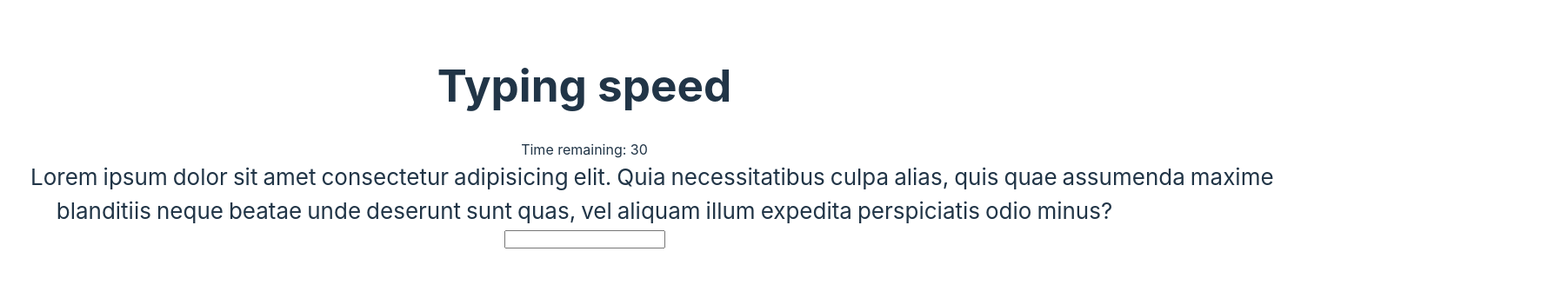
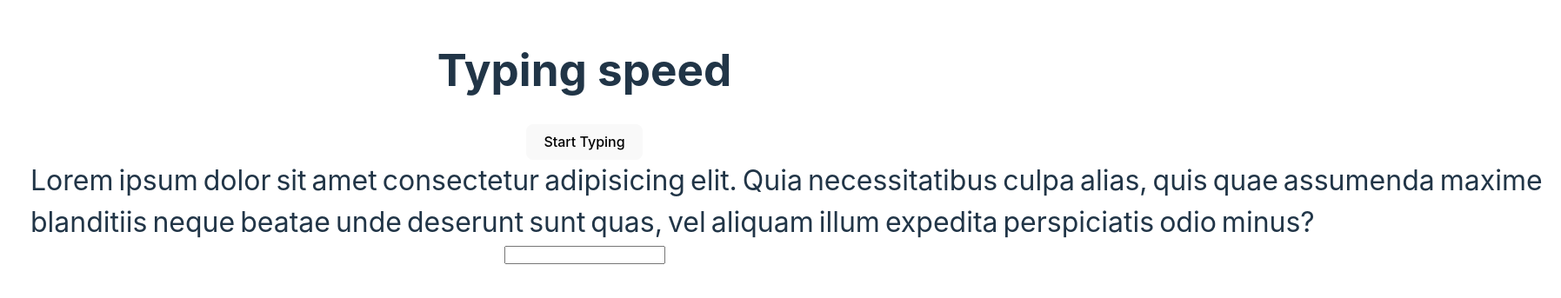
Before and after one commit to SiddharthaSarma/typing-speed-app-vue, a Vue app: page / in a window 1280 px wide. Shown: the part 239-582 px from the top of the page at 87% size, 1795 px wide, since content can reach past the window. Built offline with nearby package versions, Linux system fonts and the light colour scheme.

Commit message:
add timer logic to start typing

```diff
--- a/src/App.vue
+++ b/src/App.vue
@@ -3,16 +3,21 @@ import Timer from './components/Timer.vue';
 import TextGenerator from './components/TextGenerator.vue';
 import { ref } from 'vue';
 const typingText = ref('');
+const showTimer = ref(false)
 const handleUserTyping = (input: Event) => {
-  console.log((input as InputEvent).data)
+  console.log((input as InputEvent).data);
+};
+const startTyping = () => {
+  showTimer.value = true;
 }
 </script>
 
 <template>
   <h1>Typing speed</h1>
-  <Timer />
+  <button v-if="!showTimer" @click="startTyping">Start Typing</button>
+  <Timer v-if="showTimer" :timer="30" />
   <TextGenerator />
-  <input v-model="typingText" @input="handleUserTyping"/>
+  <input v-model="typingText" @input="handleUserTyping" />
 </template>
 
 <style scoped>
@@ -22,9 +27,11 @@ const handleUserTyping = (input: Event) => {
   will-change: filter;
   transition: filter 300ms;
 }
+
 .logo:hover {
   filter: drop-shadow(0 0 2em #646cffaa);
 }
+
 .logo.vue:hover {
   filter: drop-shadow(0 0 2em #42b883aa);
 }
--- a/src/components/TextGenerator.vue
+++ b/src/components/TextGenerator.vue
@@ -1,18 +1,18 @@
 <script lang="ts" setup>
 import { ref } from 'vue'
 const text = ref(`Lorem ipsum dolor sit amet consectetur adipisicing elit. Quia necessitatibus culpa alias, quis quae assumenda maxime
-    blanditiis neque beatae unde deserunt sunt quas, vel aliquam illum expedita perspiciatis odio minus?`)
-const textSplit = text.value.split(' ')
+    blanditiis neque beatae unde deserunt sunt quas, vel aliquam illum expedita perspiciatis odio minus?`);
+const textSplitContent = text.value.split(' ')
 
 </script>
 <template>
   <div :class="$style.content">
-    <span :class="$style.word" v-for="(t, i) in textSplit" :key="i">{{ t }}</span>
+    <span :class="$style.word" v-for="(word, i) in textSplitContent" :key="i">{{ word }}</span>
   </div>
 </template>
 <style module>
 .content {
-  font-size: 26px;
+  font-size: 2rem;
 }
 
 .word {
--- a/src/components/Timer.vue
+++ b/src/components/Timer.vue
@@ -1,6 +1,15 @@
 <script lang="ts" setup>
+import { onMounted } from 'vue';
 import { useTimer } from '../composables/useTimer'
-const { timer } = useTimer(30)
+const props = defineProps({
+  timer: {
+    type: Number,
+    default: 30
+  }
+})
+const { timer, startTimer } = useTimer(props.timer)
+
+onMounted(() => startTimer())
 </script>
 
 <template>
```
